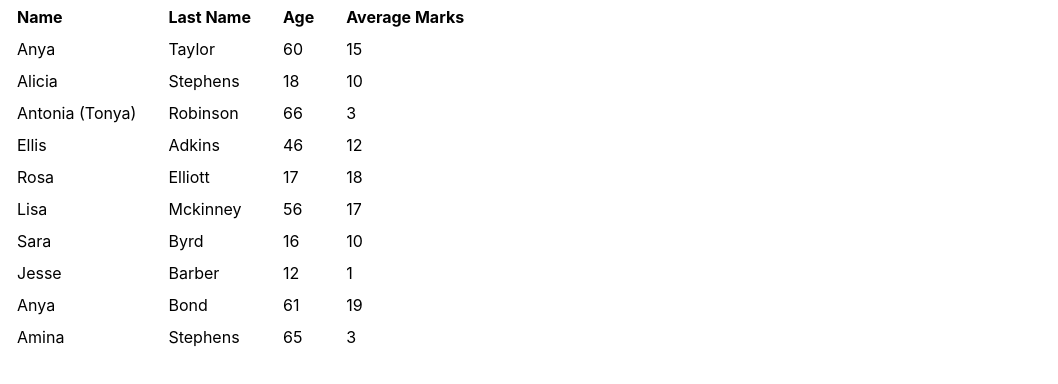
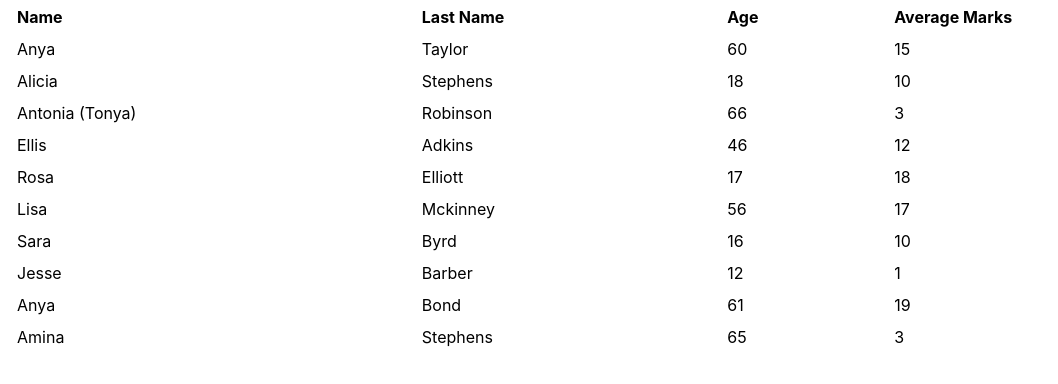
Before and after one commit to aghArdeshir/react-geereed, a React (Create React App) app: page / in a window 1280 px wide. Shown: the top 384 px of the page, without its empty margins (0-1058 px from the left). Built offline with nearby package versions, Linux system fonts and the light colour scheme.

Commit message:
minor styling improvement

```diff
--- a/src/index.css
+++ b/src/index.css
@@ -13,8 +13,13 @@ code {
 
 .react-geereed {
   text-align: left;
+  width: 100%;
 }
 
 .react-geereed th, .react-geereed td {
   padding: 5px 15px;
 }
+
+.react-geereed th {
+  cursor: pointer;
+}
```
